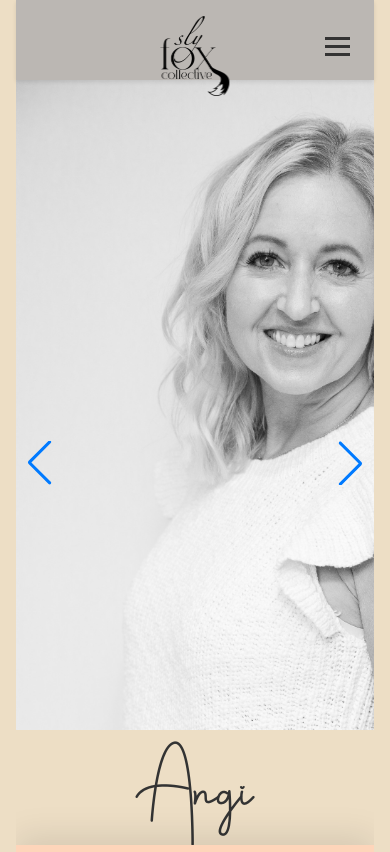
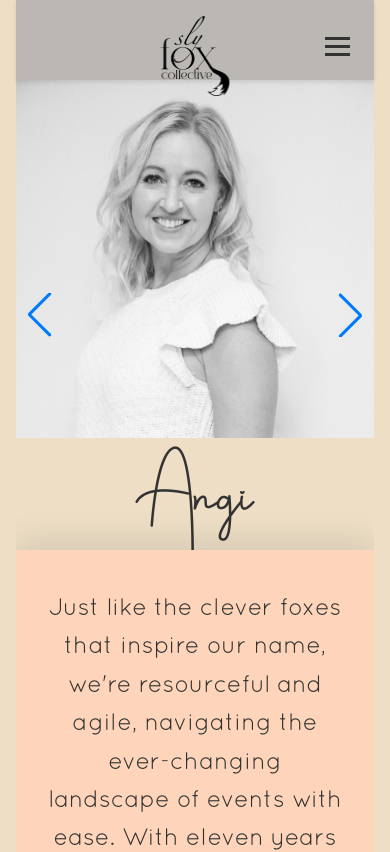
Before and after one commit to j-c-williams/SlyFoxCollective, an Angular app in the folder sly-fox-collective/: page /meet in a window 390 px wide. Shown: the top 852 px of the page. Built offline with nearby package versions, Linux system fonts and the light colour scheme.

Commit message:
fixes some meet mobilization, probably not done

```diff
--- a/sly-fox-collective/src/app/meet/meet.component.css
+++ b/sly-fox-collective/src/app/meet/meet.component.css
@@ -246,6 +246,26 @@
 }
 
 
+/* Mobile Carousel Section */
+
+.swiper-slide {
+    display: flex;
+    justify-content: center;
+    align-items: center;
+    position: relative;
+}
+
+.headshot {
+    max-width: 100%;
+    height: auto;
+    object-fit: contain;
+    display: block;
+    margin: 0 auto;
+
+}
+
+
+
 /* Mobile Responsive Design */
 @media (max-width: 768px) {
 
--- a/sly-fox-collective/src/app/meet/meet.component.ts
+++ b/sly-fox-collective/src/app/meet/meet.component.ts
@@ -57,7 +57,8 @@ export class MeetComponent implements OnInit, OnDestroy {
   }
 
   ngOnInit(): void {
-    if (isPlatformBrowser(this.platformId)) {
+    if (isPlatformBrowser(this.platformId) && !this.isMobile) {
+      this.checkMobile();
       this.startTextCycling();
     }
   }
@@ -70,6 +71,10 @@ export class MeetComponent implements OnInit, OnDestroy {
 
   public isIconActive(index: number): boolean {
     return this.getCurrentMemberIndex(this.currentText) === index;
+  }
+
+  public checkMobile() {
+    this.isMobile = window.innerWidth <= 768;
   }
 
   private getCurrentMemberIndex(name: string): number {
```
